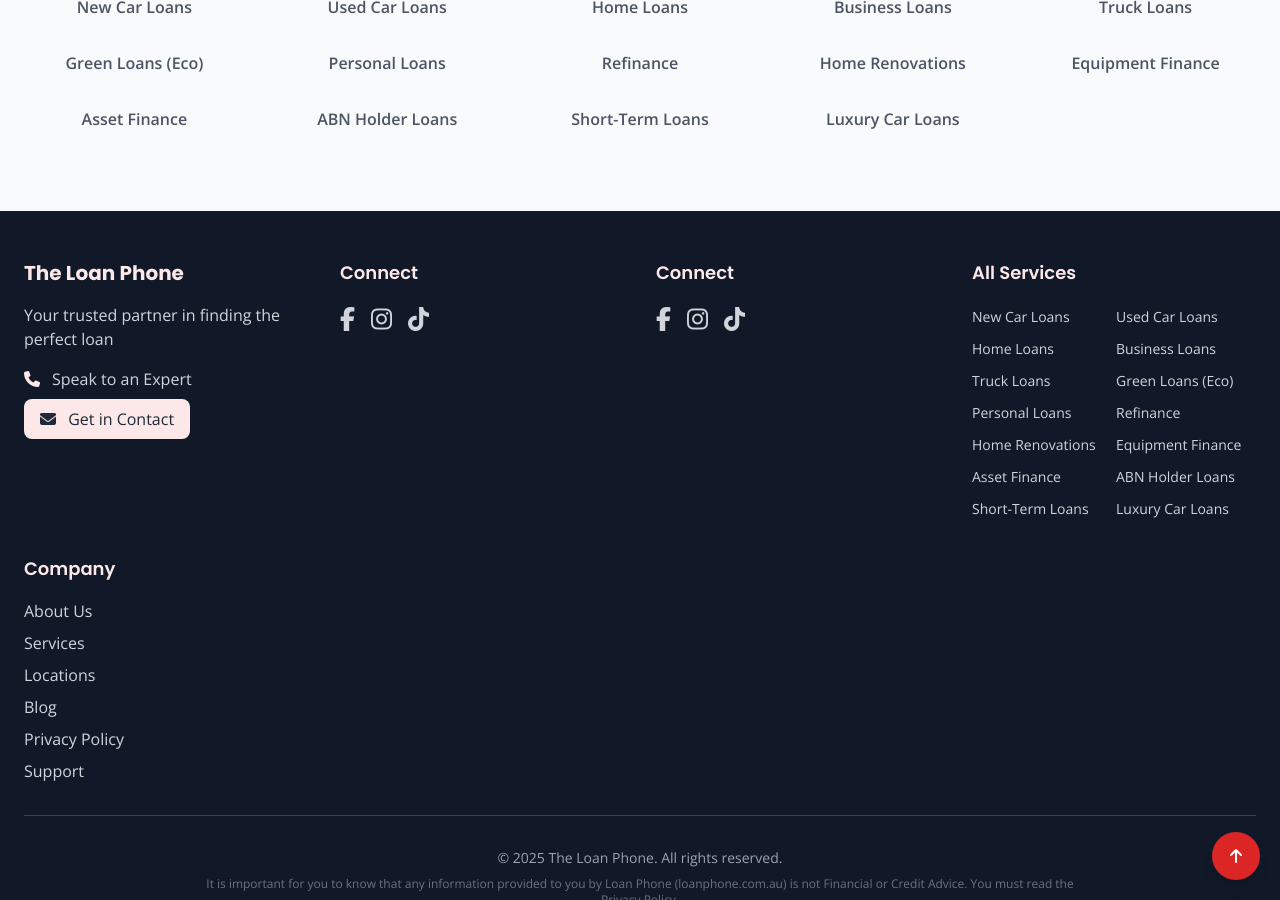
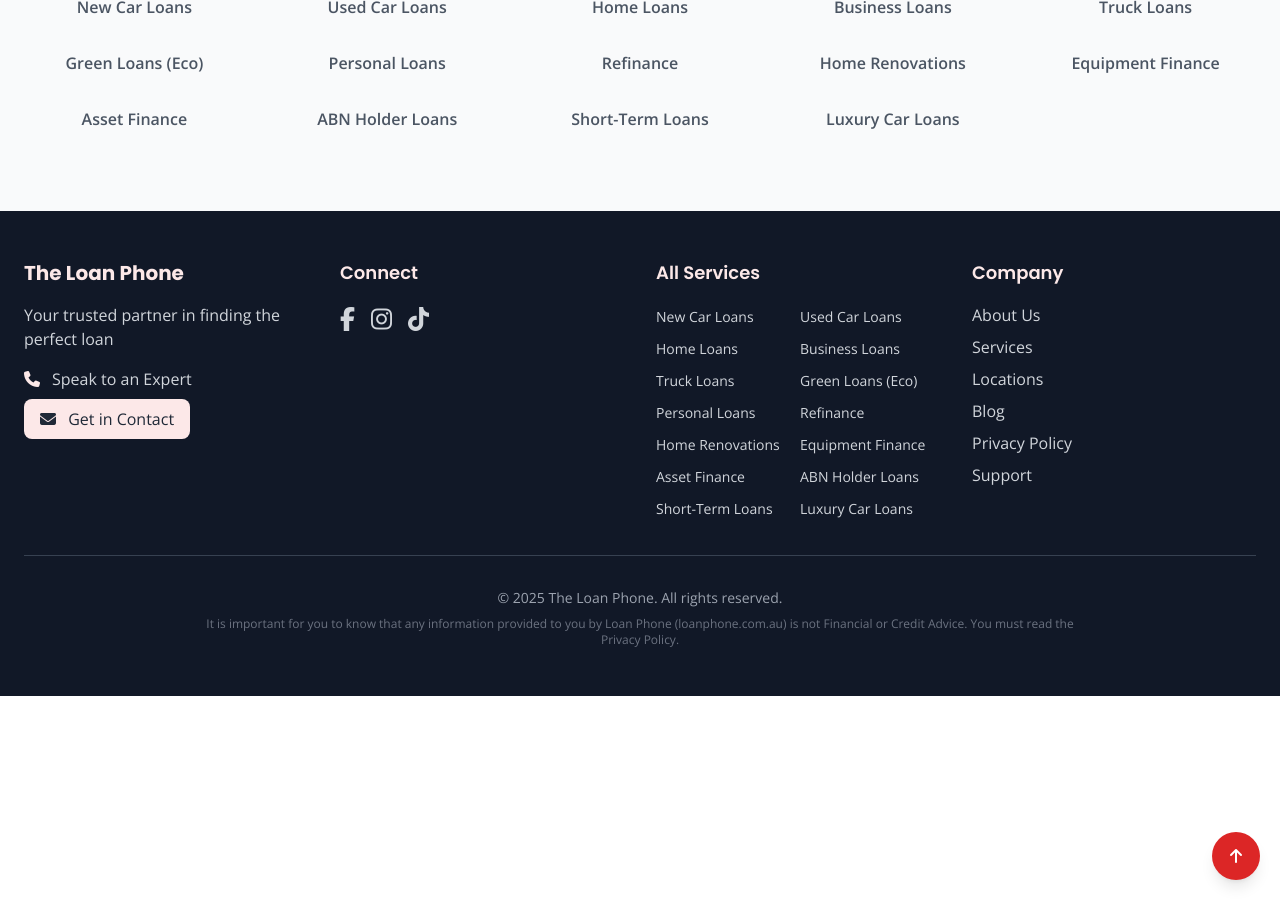
Before and after one commit to AMSumo9/loan-phone-website, a Jekyll site: the page built from index.md, in a window 1280 px wide and 900 px high, scrolled down 2157 px. Built offline with Jekyll 4.4.1, drawn with Linux system fonts in a browser that asks for light colours; nearby versions of some CDN libraries; a script that is not in the unit is left out.

Commit message:
Update footer.html

```diff
--- a/_includes/footer.html
+++ b/_includes/footer.html
@@ -34,23 +34,6 @@
               <i class="fab fa-instagram text-2xl"></i>
             </a>
             <a href="{{ site.social.tiktok }}" target="_blank" rel="noopener noreferrer" class="text-gray-300 hover:text-white transition-colors duration-200" title="Follow us on TikTok">
-              <i class="fab fa-tiktok text-2xl"></i>
-            </a>
-          </div>
-        </div>
-      </div>
-
-      <div>
-        <h4 class="text-lg font-semibold mb-4" style="color: #fce8e8;">Connect</h4>
-        <div class="space-y-4">
-          <div class="flex space-x-4">
-            <a href="https://www.facebook.com/loanphone" target="_blank" rel="noopener noreferrer" class="text-gray-300 hover:text-white transition-colors duration-200" title="Follow us on Facebook">
-              <i class="fab fa-facebook-f text-2xl"></i>
-            </a>
-            <a href="https://www.instagram.com/loanphoneofficial" target="_blank" rel="noopener noreferrer" class="text-gray-300 hover:text-white transition-colors duration-200" title="Follow us on Instagram">
-              <i class="fab fa-instagram text-2xl"></i>
-            </a>
-            <a href="https://www.tiktok.com/@loan_phone" target="_blank" rel="noopener noreferrer" class="text-gray-300 hover:text-white transition-colors duration-200" title="Follow us on TikTok">
               <i class="fab fa-tiktok text-2xl"></i>
             </a>
           </div>
```
